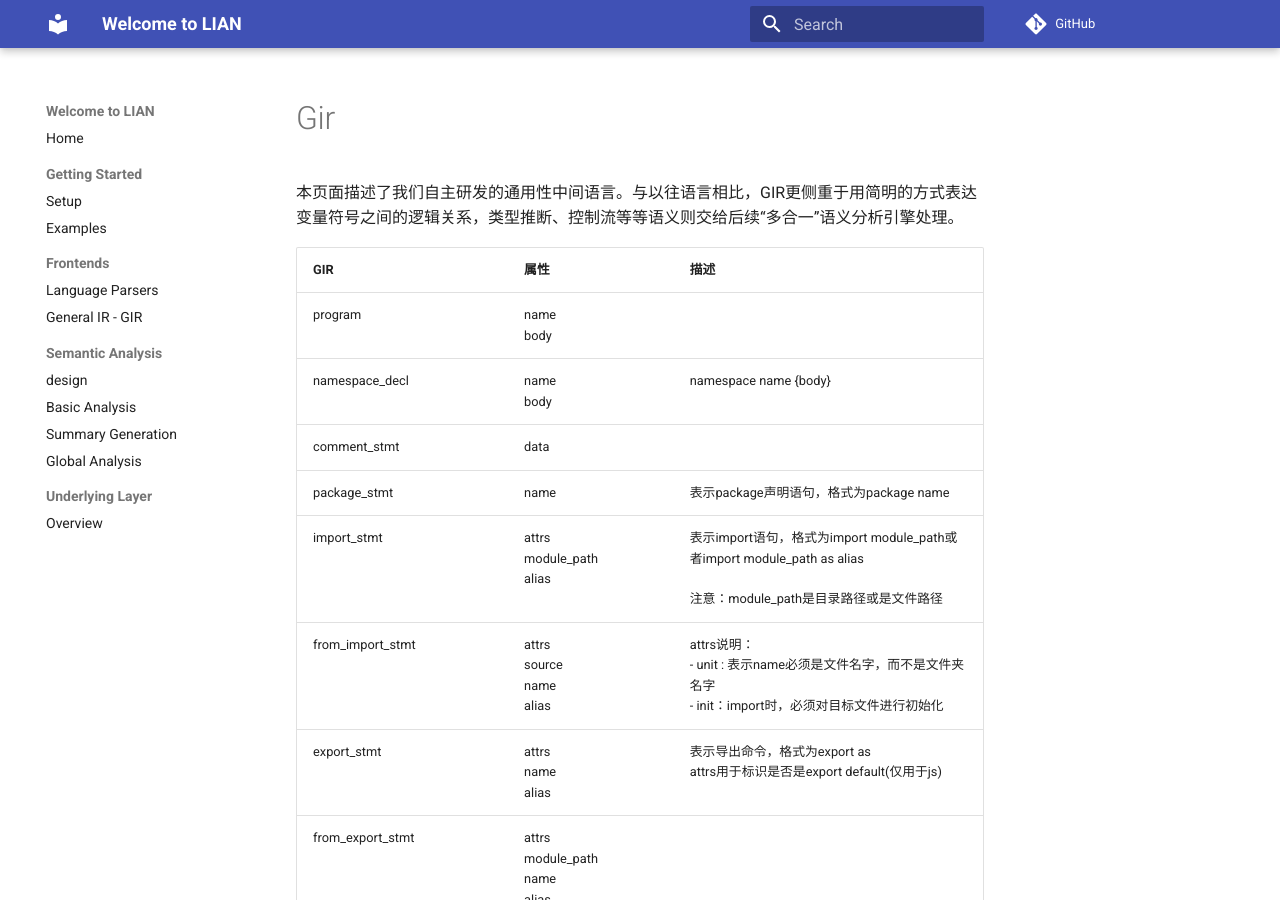
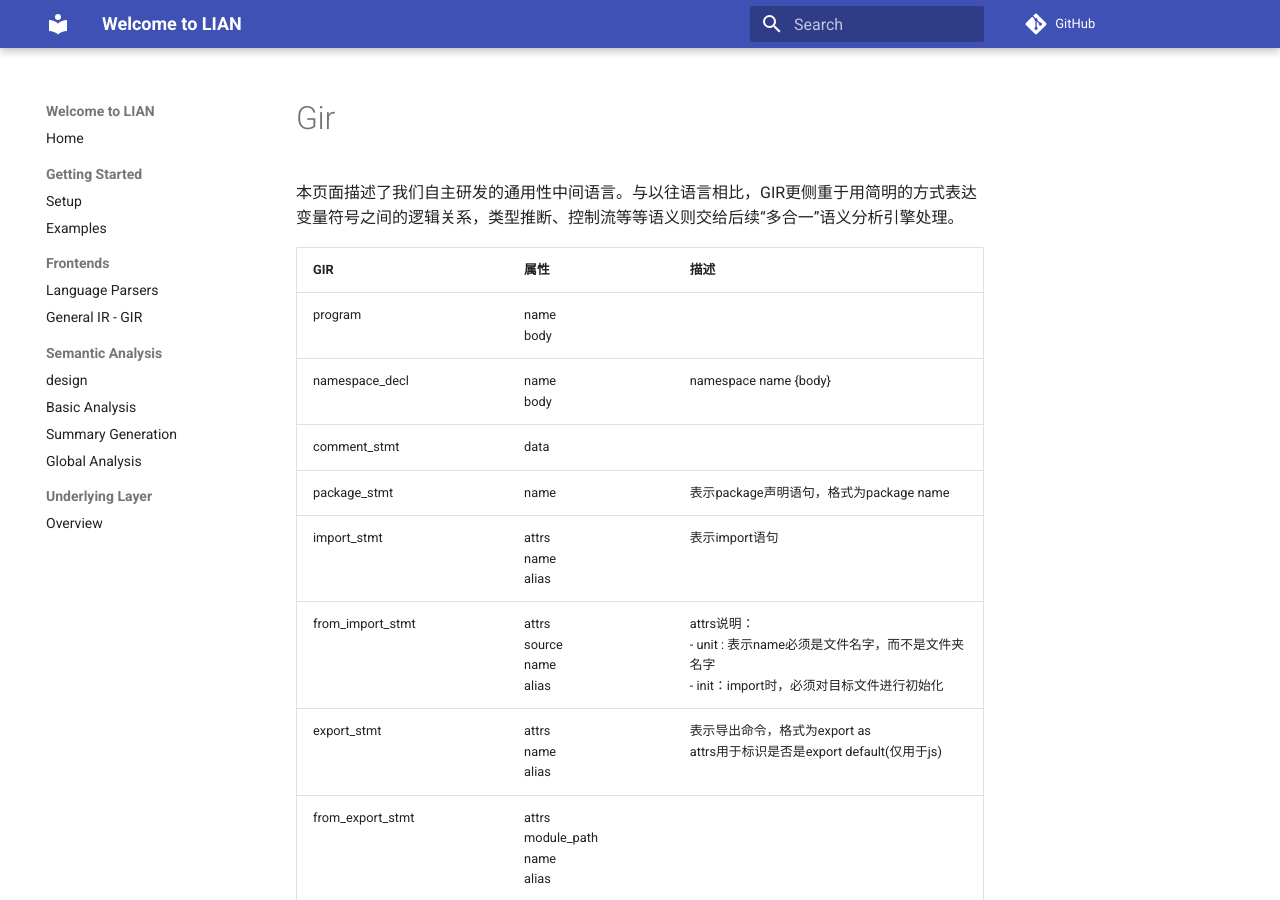
Before and after one commit to yang-guangliang/lian, an MkDocs documentation site: the page built from docs/zh/gir.md, in a window 1280 px wide and 900 px high. Built offline with MkDocs 1.6.1 and Material for MkDocs 9.7.7, drawn with Linux system fonts in a browser that asks for light colours; comment, search, counter and statistics services are not loaded.

Commit message:
update docs/zh/gir.md.
Signed-off-by: 杨广亮 <yanggl@fudan.edu.cn>

```diff
--- a/docs/zh/gir.md
+++ b/docs/zh/gir.md
@@ -6,7 +6,7 @@
 | namespace_decl                | name<br>body                                                 | namespace name {body}                                        |
 | comment_stmt                  | data                                                         |                                                              |
 | package_stmt                  | name                                                         | 表示package声明语句，格式为package name                      |
-| import_stmt                   | attrs<br>module_path<br>alias                                | 表示import语句，格式为import module_path或者import module_path as alias <br><br/>注意：module_path是目录路径或是文件路径 |
+| import_stmt                   | attrs<br>name<br>alias                                | 表示import语句 |
 | from_import_stmt              | attrs<br>source<br>name<br>alias                        | attrs说明： <br/>- unit : 表示name必须是文件名字，而不是文件夹名字<br/>- init：import时，必须对目标文件进行初始化 |
 | export_stmt                   | attrs<br>name<br>alias                                       | 表示导出命令，格式为export <name> as <alias> <br/>attrs用于标识是否是export default(仅用于js) |
 | from_export_stmt              | attrs<br>module_path<br>name<br>alias                        |                                                              |
```
